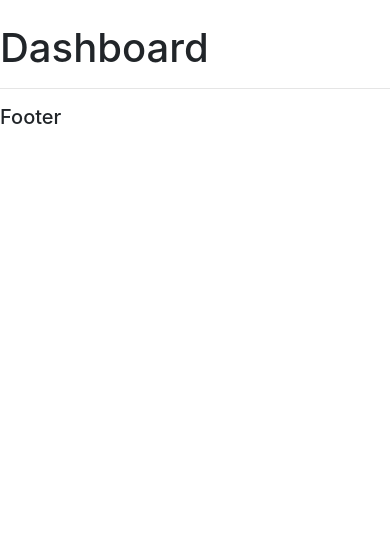
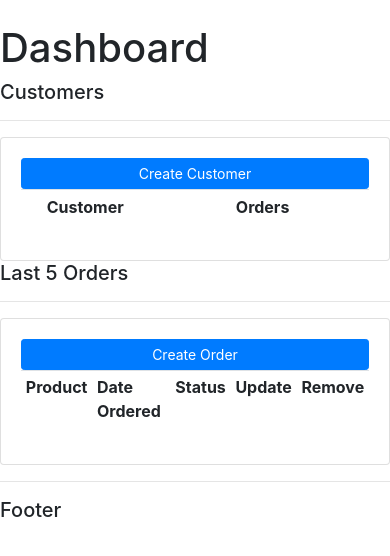
Before and after one commit to daslef/django-customers, a Django app: template crm/accounts/templates/accounts/dashboard.html in a window 390 px wide. Shown: the part 56-612 px from the top of the page. Run offline with Django 3.2, Linux system fonts and the light colour scheme; the template is opened without the code that fills it, so the values that code supplies are empty; some libraries are stand-ins or nearby versions.

Commit message:
dashboard.html basic layout

```diff
--- a/crm/accounts/templates/accounts/dashboard.html
+++ b/crm/accounts/templates/accounts/dashboard.html
@@ -3,5 +3,41 @@
 {% block content %}
 
 <h1>Dashboard</h1>
+<div class="row">
+    <div class="col-md-5">
+        <h5>Customers</h5>
+        <hr>
+        <div class="card card-body">
+            <a href="" class="btn btn-primary btn-sm btn-block">
+                Create Customer
+            </a>
+            <table class="table table-sm">
+                <tr>
+                    <th></th>
+                    <th>Customer</th>
+                    <th>Orders</th>
+                </tr>
+            </table>
+        </div>
+    </div>
+    <div class="col-md-7">
+        <h5>Last 5 Orders</h5>
+        <hr>
+        <div class="card card-body">
+            <a href="" class="btn btn-primary btn-sm btn-block">
+                Create Order
+            </a>
+            <table class="table table-sm">
+                <tr>
+                    <th>Product</th>
+                    <th>Date Ordered</th>
+                    <th>Status</th>
+                    <th>Update</th>
+                    <th>Remove</th>
+                </tr>
+            </table>
+        </div>
+    </div>
+</div>
 
 {% endblock %}
```
